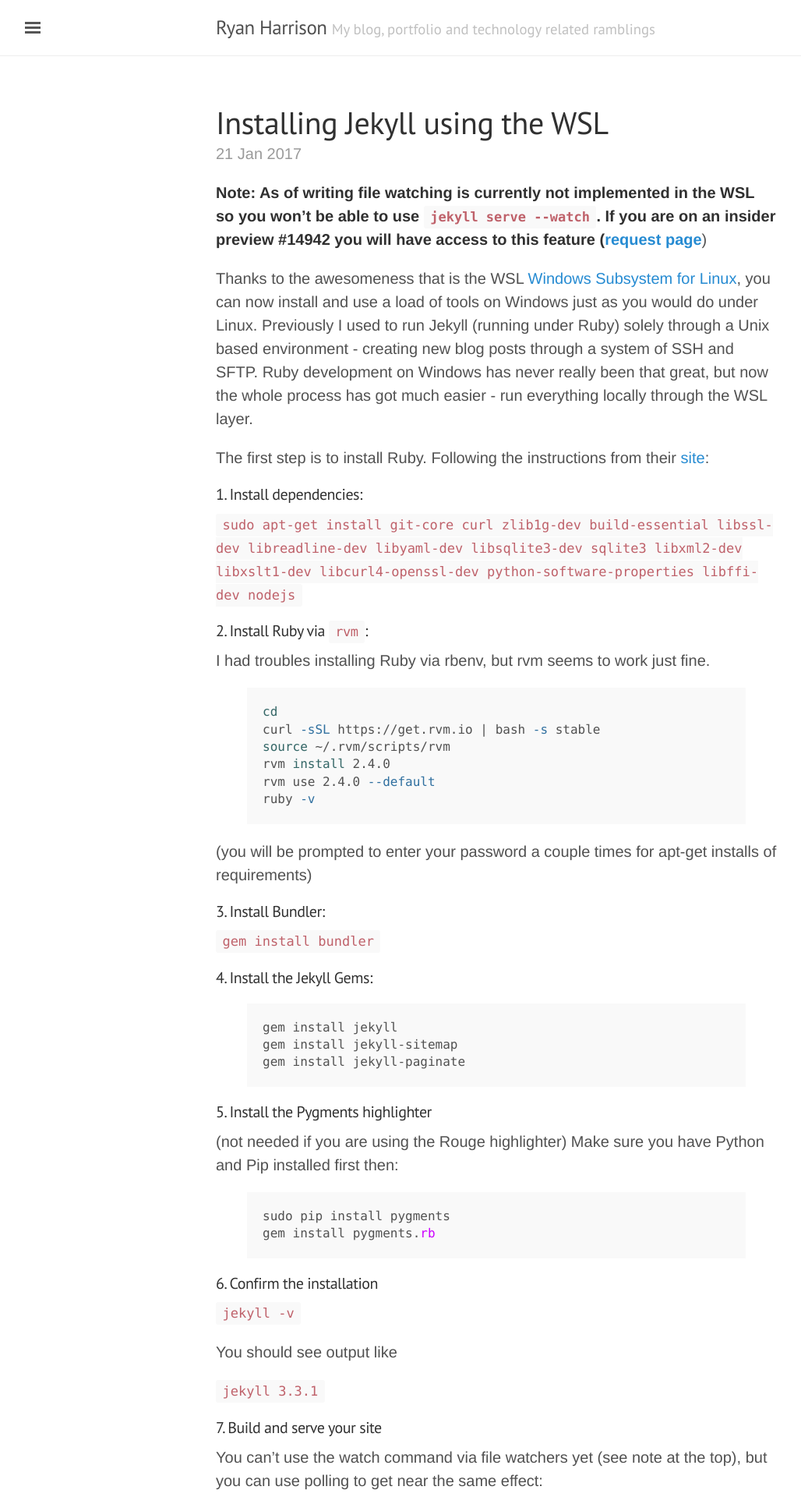
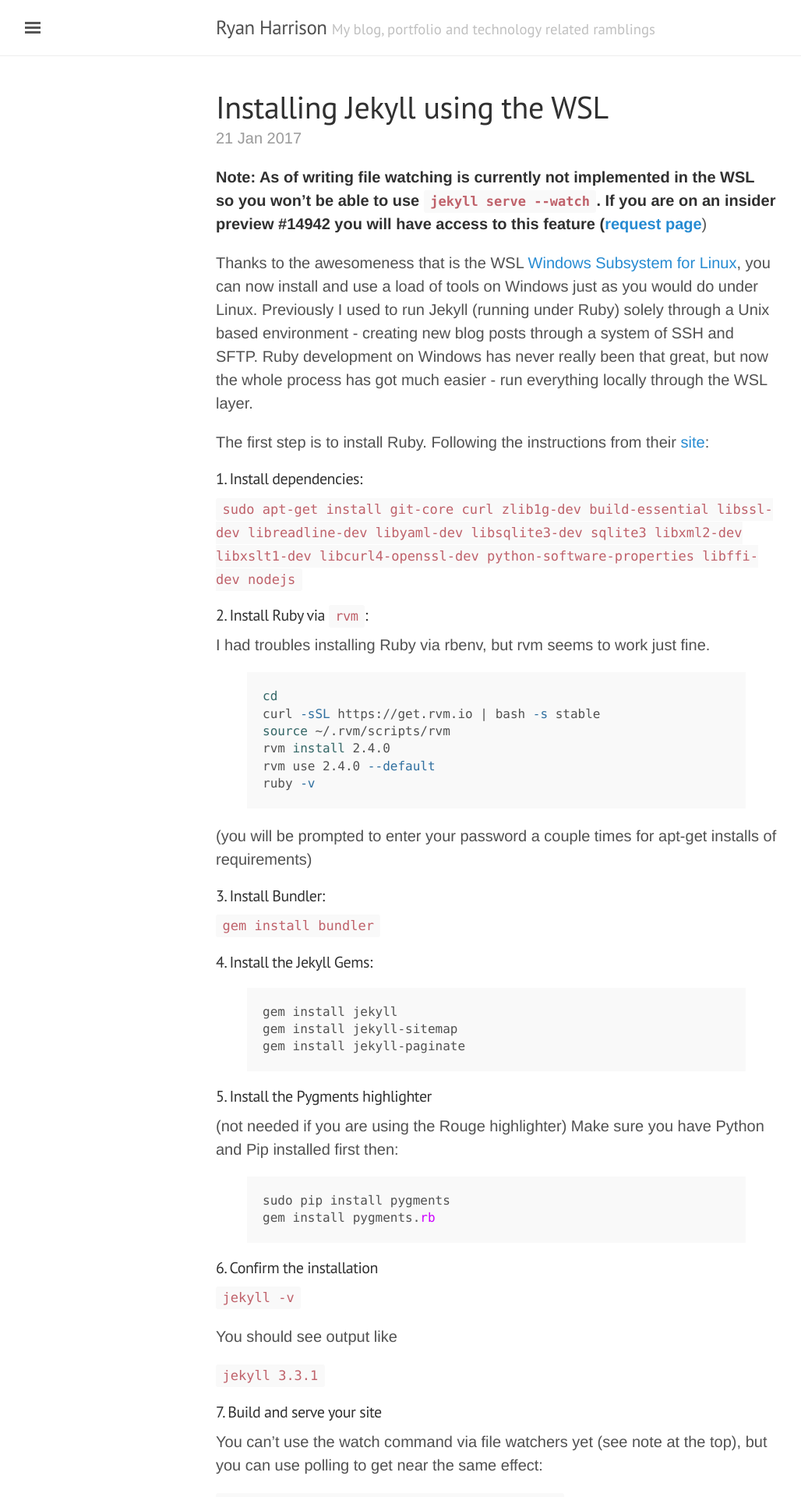
Before and after one commit to raharrison/ryanharrison.co.uk, a Jekyll site: the page built from index.html, in a window 1280 px wide. Shown: the top 1920 px of the page at 78% size, without its empty margins (3-1031 px from the left). Built offline with Jekyll 4.4.1, drawn with Linux system fonts in a browser that asks for light colours; the list of posts is cut into pages by our own code.

Commit message:
Fix heading margin

```diff
--- a/_sass/lanyon.scss
+++ b/_sass/lanyon.scss
@@ -56,7 +56,7 @@
 .masthead {
   padding-top:    1rem;
   padding-bottom: 1rem;
-  margin-bottom: 3rem;
+  margin-bottom: 2rem;
   border-bottom: 1px solid #eee;
 }
 .masthead-title {
--- a/_sass/poole.scss
+++ b/_sass/poole.scss
@@ -295,33 +295,6 @@
 
 
 /*
- * Masthead
- *
- * Super small header above the content for site name and short description.
- */
-
-.masthead {
-  padding-top:    1rem;
-  padding-bottom: 1rem;
-  margin-bottom: 3rem;
-}
-.masthead-title {
-  margin-top: 0;
-  margin-bottom: 0;
-  color: #505050;
-}
-.masthead-title a {
-  color: #505050;
-}
-.masthead-title small {
-  font-size: 75%;
-  font-weight: 400;
-  color: #c0c0c0;
-  letter-spacing: 0;
-}
-
-
-/*
  * Posts and pages
  *
  * Each post is wrapped in `.post` and is used on default and post layouts. Each
```
